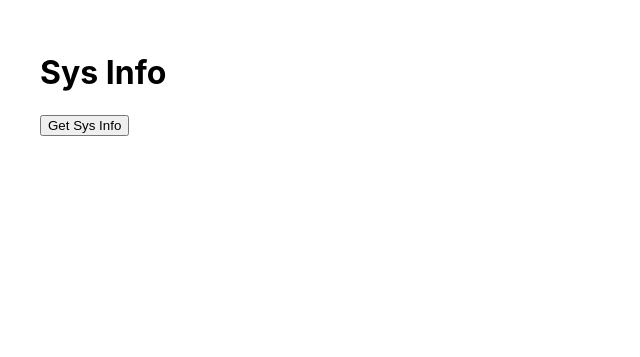
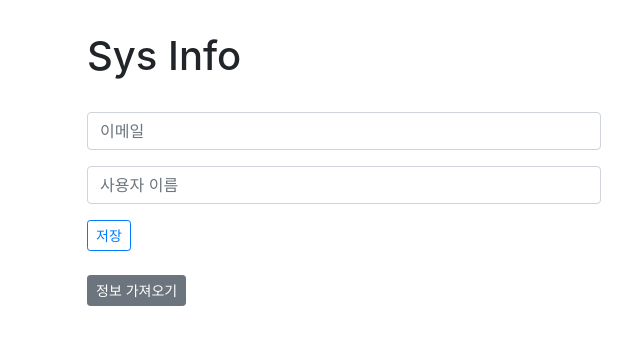
Before and after one commit to henasys/sysinfo, an Electron app: page src/index.html in a window 800 px wide. Shown: the whole page, without its empty margins (56-696 px from the left). Drawn offline with nearby package versions, Linux system fonts and the light colour scheme.

Commit message:
yarn add jquery popper.js

```diff
--- a/package.json
+++ b/package.json
@@ -48,6 +48,8 @@
     "bootstrap": "^4.5.3",
     "electron-squirrel-startup": "^1.0.0",
     "iconv": "^3.0.0",
+    "jquery": "^3.5.1",
+    "popper.js": "^1.16.1",
     "systeminformation": "^4.32.0"
   },
   "devDependencies": {
--- a/src/index.html
+++ b/src/index.html
@@ -2,21 +2,44 @@
 <html>
   <head>
     <meta charset="UTF-8">
+    <meta name="viewport" content="width=device-width, initial-scale=1, shrink-to-fit=no">
     <!-- https://developer.mozilla.org/en-US/docs/Web/HTTP/CSP -->
     <meta http-equiv="Content-Security-Policy" content="default-src 'self'; script-src 'self'">
     <meta http-equiv="X-Content-Security-Policy" content="default-src 'self'; script-src 'self'">
     <title>Sys Info</title>
+    <link rel="stylesheet" href="../node_modules\bootstrap\dist\css\bootstrap.min.css">
     <link rel="stylesheet" href="index.css">
   </head>
   <body>
-    <h1>Sys Info</h1>
+    <div class="container">
+      <h1>Sys Info</h1>
 
-    <button id="getSysInfoBtn" type="button" class="btn">
-      Get Sys Info
-    </button>
+      <br />
 
-    <pre id="result"></pre>
+      <form>
+        <div class="mb-3">
+          <input type="email" class="form-control" id="inputEmail" placeholder="이메일">
+        </div>
+        <div class="mb-3">
+          <input type="text" class="form-control" id="inputName" placeholder="사용자 이름">
+        </div>
+        <button id="saveUserInfoBtn" type="submit" class="btn btn-outline-primary btn-sm">저장</button>
+      </form>
 
+      <br />
+
+      <button id="getSysInfoBtn" button type="button" class="btn btn-secondary btn-sm">
+        정보 가져오기
+      </button>
+
+      <pre id="result"></pre>
+    </div>
+
+    <!-- Bootstrap Optional JavaScript -->
+    <!-- jQuery first, then Popper.js, then Bootstrap JS -->
+    <script src="../node_modules/jquery/dist/jquery.min.js"></script>
+    <script type="module" src="../node_modules/popper.js/dist/popper.js"></script>
+    <script src="../node_modules/bootstrap/dist/js/bootstrap.min.js"></script>
     <script src="./renderer.js"></script>
   </body>
 </html>
```
Also changed, not shown: 1 other file.
